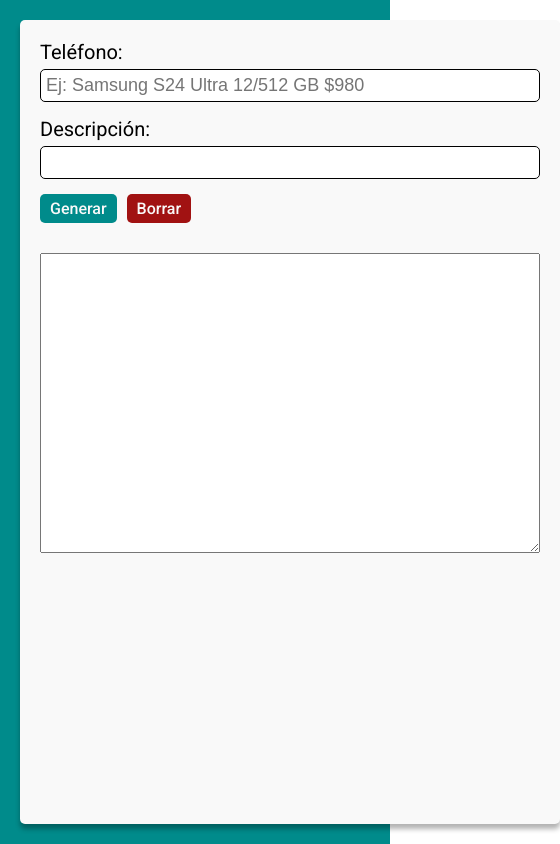
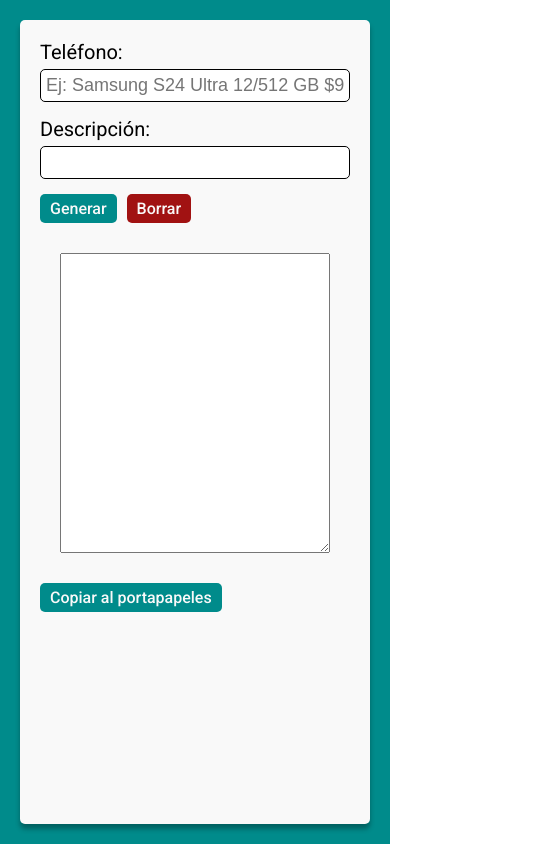
Before and after one commit to ricandres98/copy-maker, a React (Vite) app: page / in a window 390 px wide. Shown: the whole page, 560 px wide, since content can reach past the window. Built offline with nearby package versions, Linux system fonts and the light colour scheme.

Commit message:
- Updated responsive styles for mobile - Copy to clipboard button added

```diff
--- a/src/App.css
+++ b/src/App.css
@@ -1,7 +1,7 @@
 .main-container {
     display: grid;
     width: 100%;
-    height: 100vh;
+    min-height: 100vh;
     justify-items: center;
     padding: 2rem;
     background-color: var(--cyan);
@@ -28,8 +28,11 @@
 
 main textarea {
     display: block;
-    width: 500px;
+    width: 60%;
+    max-width: 500px;
+    min-width: 270px;
     height: 300px;
     padding: 1rem;
     margin: 0 auto;
+    margin-bottom: 3rem;
 }
--- a/src/App.tsx
+++ b/src/App.tsx
@@ -4,6 +4,7 @@ import { Director, TelephoneCopyBuilderHC } from "./logic/builder";
 import { InputComponent } from "./components/InputComponent";
 import { ActionButton } from "./components/ActionButton";
 import "./App.css";
+import { CopyToClipboardButton } from "./components/CopyToClipboardButton/CopyToClipboardButton";
 
 function App() {
   const [phone, setPhone] = useState<string>("");
@@ -55,6 +56,10 @@ function App() {
           <textarea
             value={finalCopy}
             onChange={(e) => setFinalCopy(e.target.value)} />
+
+          <CopyToClipboardButton value={finalCopy}>
+            Copiar al portapapeles
+          </CopyToClipboardButton>
         </main>
       </div>
     </>
--- /dev/null
+++ b/src/components/CopyToClipboardButton/CopyToClipboardButton.tsx
@@ -0,0 +1,26 @@
+import { PropsWithChildren } from "react";
+import { ActionButton } from "../ActionButton";
+
+type PropsType = {
+	value: string
+}
+
+const CopyToClipboardButton = ({ value, children }: PropsWithChildren<PropsType>) => {
+
+	const copyToClipboard = async () => {
+		try {
+			await navigator.clipboard.writeText(value);
+			console.log("Copiado exitosamente al portapapeles");
+		} catch(e) {
+			console.error(e);
+		}
+	}
+
+  return (
+		<ActionButton onClick={copyToClipboard}>
+			{children}
+		</ActionButton>
+	)
+}
+
+export { CopyToClipboardButton };
```
